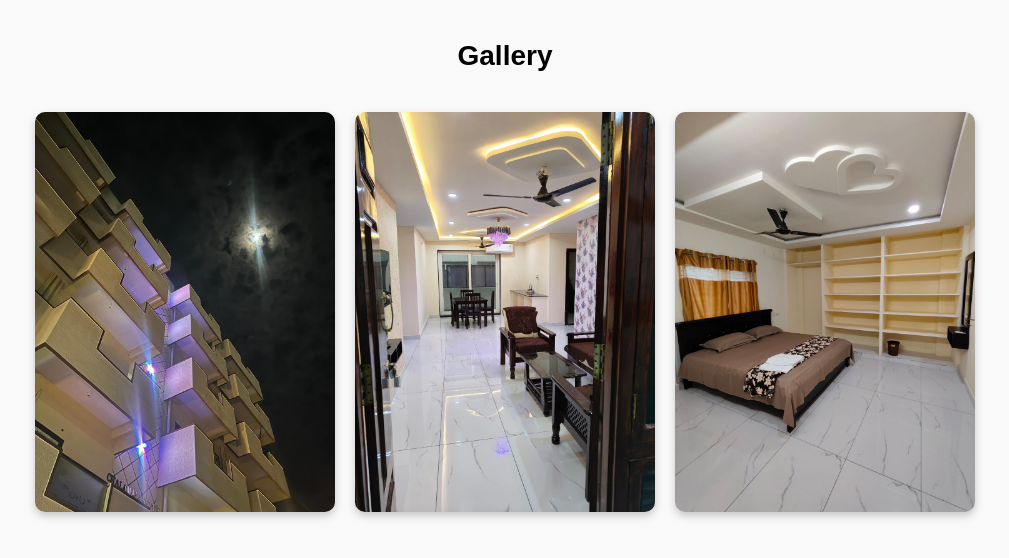
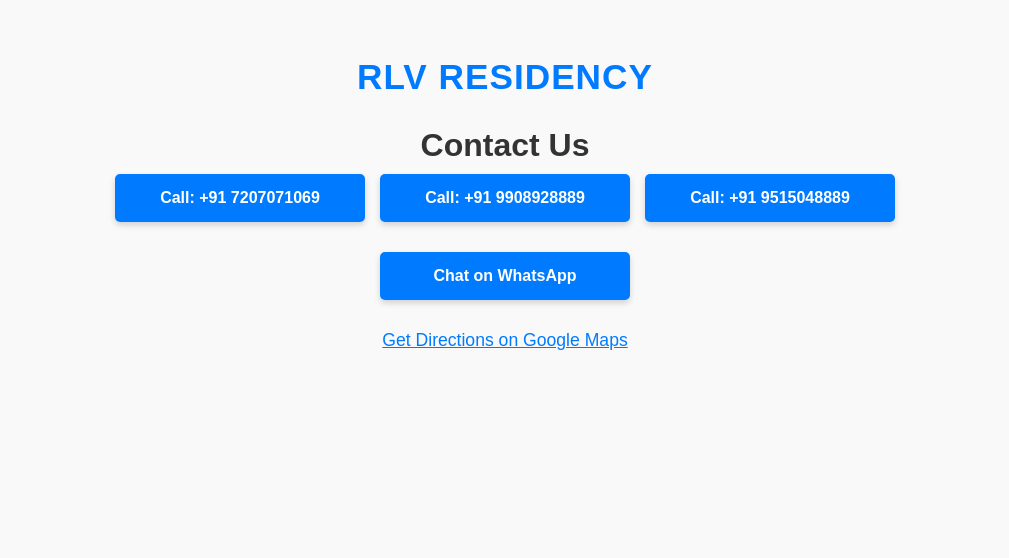
Before and after one commit to ChandraKiran-35/RLV-Residency, a plain HTML site: page index.html in a window 1280 px wide. Shown: the whole page, without its empty margins (135-1144 px from the left). Drawn offline with Linux system fonts and the light colour scheme.

Commit message:
Add files via upload

```diff
--- a/index.html
+++ b/index.html
@@ -1,27 +1,77 @@
-
 <!DOCTYPE html>
 <html lang="en">
 <head>
-  <meta charset="UTF-8">
-  <meta name="viewport" content="width=device-width, initial-scale=1.0">
-  <title>RLV Residency Machilipatnam</title>
+  <meta charset="UTF-8" />
+  <meta name="viewport" content="width=device-width, initial-scale=1" />
+  <title>Contact Page</title>
   <style>
-    body { font-family: Arial, sans-serif; margin: 0; padding: 0; background: #f9f9f9; }
-    .section-title { text-align: center; margin: 40px 0 20px; font-size: 28px; }
-    .gallery { display: flex; flex-wrap: wrap; justify-content: center; gap: 20px; padding: 20px; }
-    .gallery img { max-width: 300px; border-radius: 10px; box-shadow: 0 4px 8px rgba(0,0,0,0.2); }
+    body {
+      font-family: Arial, sans-serif;
+      padding: 20px;
+      background: #f9f9f9;
+      color: #333;
+      text-align: center;
+    }
+    h1 {
+      margin-bottom: 10px;
+    }
+    h2 {
+      margin-bottom: 30px;
+      color: #007bff;
+      font-size: 2.2em;
+      font-weight: bold;
+      text-transform: uppercase;
+      letter-spacing: 1px;
+    }
+    .button-container {
+      display: flex;
+      flex-wrap: wrap;
+      justify-content: center;
+      gap: 15px;
+      margin-bottom: 30px;
+    }
+    a.button {
+      background-color: #007bff;
+      color: white;
+      padding: 15px 25px;
+      border-radius: 5px;
+      text-decoration: none;
+      font-weight: bold;
+      box-shadow: 0 3px 6px rgba(0,0,0,0.16);
+      transition: background-color 0.3s ease;
+      display: inline-block;
+      min-width: 200px;
+    }
+    a.button:hover {
+      background-color: #0056b3;
+    }
+    .map-link {
+      display: block;
+      margin-top: 15px;
+      color: #007bff;
+      font-size: 1.1em;
+      text-decoration: underline;
+    }
   </style>
 </head>
 <body>
 
-<section id="gallery">
-  <h2 class="section-title">Gallery</h2>
-  <div class="gallery">
-    <img src="uploads/WhatsApp Image 2025-08-02 at 22.56.22_285b3d8f.jpg" alt="RLV Residency Exterior at Night">
-    <img src="uploads/WhatsApp Image 2025-08-02 at 22.53.00_93cf6c2b.jpg" alt="Dining and Living Room">
-    <img src="uploads/WhatsApp Image 2025-08-02 at 22.53.01_d8e3cc00.jpg" alt="Deluxe Bedroom">
+  <h2>RLV RESIDENCY</h2>
+  <h1>Contact Us</h1>
+
+  <div class="button-container">
+    <a class="button" href="tel:+919151230810">Call: +91 7207071069</a>
+    <a class="button" href="tel:+919151230811">Call: +91 9908928889</a>
+    <a class="button" href="tel:+919151230812">Call: +91 9515048889</a>
   </div>
-</section>
+
+  <div class="button-container">
+    <a class="button" href="https://wa.me/919151230810?text=Hello%20there%2C%20I%20would%20like%20to%20inquire%20about%20your%20services.">Chat on WhatsApp</a>
+  </div>
+
+  <a class="map-link" href="https://www.google.com/maps/dir//H,+NO.20-76%2F1,+near+SIRI+HOSPITAL,+opp.+ROAD+HYNY+HIGH+SCHOOL,+Gandhi+Nagar,+Machilipatnam,+Andhra+Pradesh+521002,+India" target="_blank" rel="noopener noreferrer">
+    Get Directions on Google Maps
+  </a>
 
 </body>
 </html>
```
